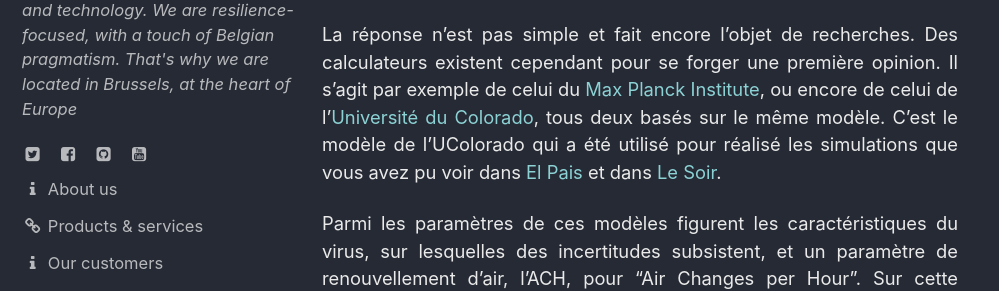
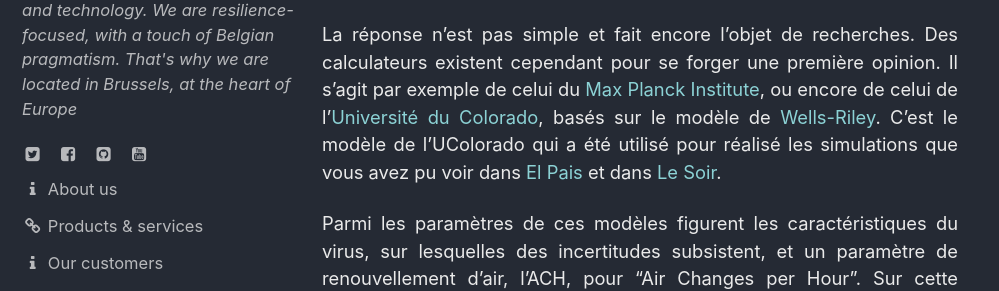
Before and after one commit to ccloquet/ccloquet.github.io, a Jekyll site: the page built from _posts/2020-12-31-ICT-aerosols.md, in a window 1280 px wide and 900 px high, scrolled down 344 px. Shown: the part 154-445 px from the top of the window, without its empty margins (0-999 px from the left). Built offline with Jekyll 4.4.1, drawn with Linux system fonts in a browser that asks for light colours; cached includes are drawn as plain includes.

Commit message:
Update 2020-12-31-ICT-aerosols.md

```diff
--- a/_posts/2020-12-31-ICT-aerosols.md
+++ b/_posts/2020-12-31-ICT-aerosols.md
@@ -10,7 +10,7 @@ Les contre-mesures aux gouttelettes et à la contamination par contact sont asse
 
 Mais quel est le risque associé à une situation donnée et combien d'air faut-il renouveler ?
 
-La réponse n'est pas simple et fait encore l'objet de recherches. Des calculateurs existent cependant pour se forger une première opinion. Il s'agit par exemple de celui du [Max Planck Institute](https://mpic.de/4747361/risk-calculator?en), ou encore de celui de l'[Université du Colorado](https://docs.google.com/spreadsheets/d/16K1OQkLD4BjgBdO8ePj6ytf-RpPMlJ6aXFg3PrIQBbQ/edit#gid=1492878576), tous deux basés sur le même modèle. C'est le modèle de l'UColorado qui a été utilisé pour réalisé les simulations que vous avez pu voir dans [El Pais](https://english.elpais.com/society/2020-10-28/a-room-a-bar-and-a-class-how-the-coronavirus-is-spread-through-the-air.html) et dans [Le Soir](https://plus.lesoir.be/336123/article/2020-11-12/un-salon-un-bar-et-une-classe-comment-se-transmet-le-coronavirus-dans-lair).
+La réponse n'est pas simple et fait encore l'objet de recherches. Des calculateurs existent cependant pour se forger une première opinion. Il s'agit par exemple de celui du [Max Planck Institute](https://www.mpic.de/4747361/risk-calculator?en), ou encore de celui de l'[Université du Colorado](https://docs.google.com/spreadsheets/d/16K1OQkLD4BjgBdO8ePj6ytf-RpPMlJ6aXFg3PrIQBbQ/edit#gid=1492878576), basés sur le modèle de [Wells-Riley](https://pubmed.ncbi.nlm.nih.gov/12950586/). C'est le modèle de l'UColorado qui a été utilisé pour réalisé les simulations que vous avez pu voir dans [El Pais](https://english.elpais.com/society/2020-10-28/a-room-a-bar-and-a-class-how-the-coronavirus-is-spread-through-the-air.html) et dans [Le Soir](https://plus.lesoir.be/336123/article/2020-11-12/un-salon-un-bar-et-une-classe-comment-se-transmet-le-coronavirus-dans-lair).
 
 Parmi les paramètres de ces modèles figurent les caractéristiques du virus, sur lesquelles des incertitudes subsistent, et un paramètre de renouvellement d'air, l'ACH, pour "Air Changes per Hour". Sur cette échelle, 1 ACH correspond à un renouvellement de 63 % de l'air en 1 heure, 2 ACH correspondent au renouvellement de 86 % de l'air en 1 heure, etc. À noter que ces modèles se basent sur une hypothèse de mixage parfait de l'air, qui ne sera pas valide dans tous les cas, notamment pour les espaces de plus de 300 m³.
 
```
